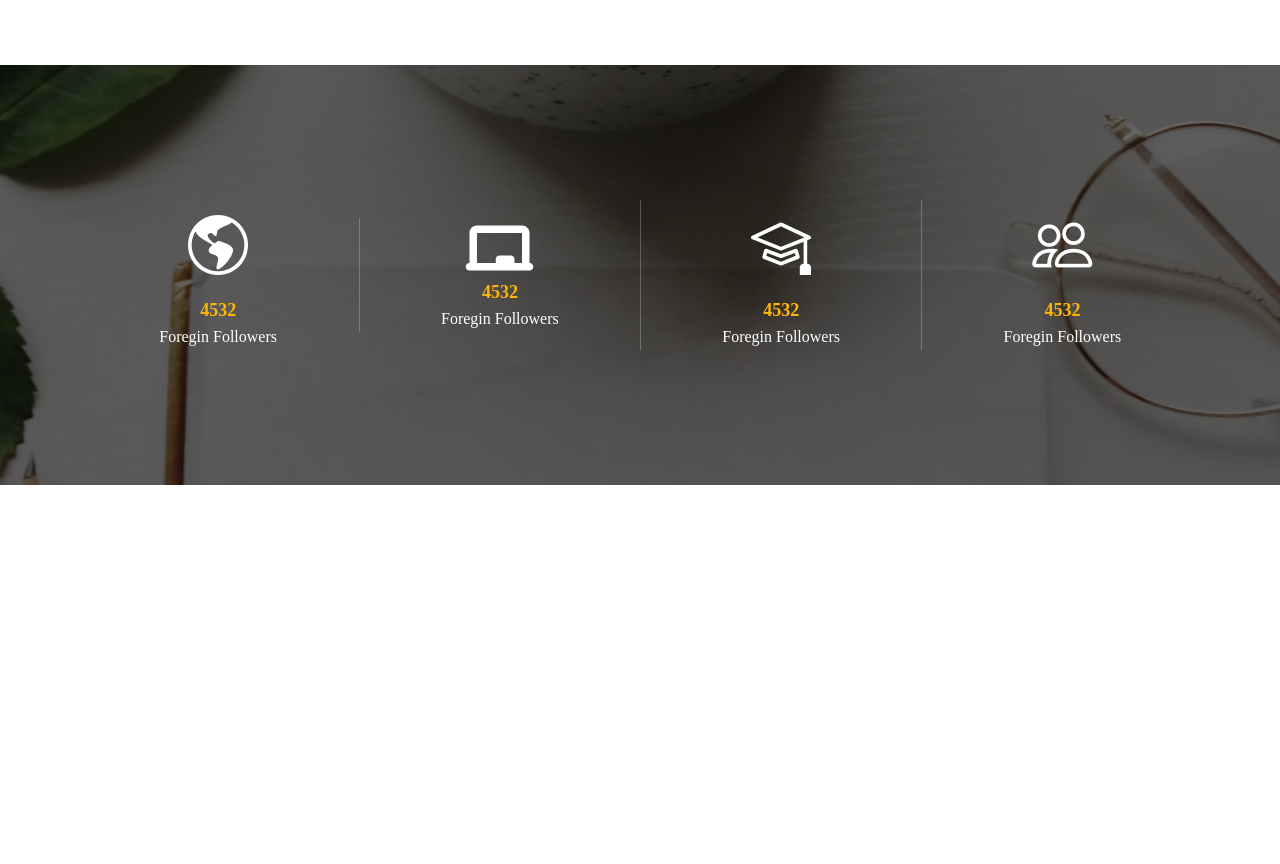
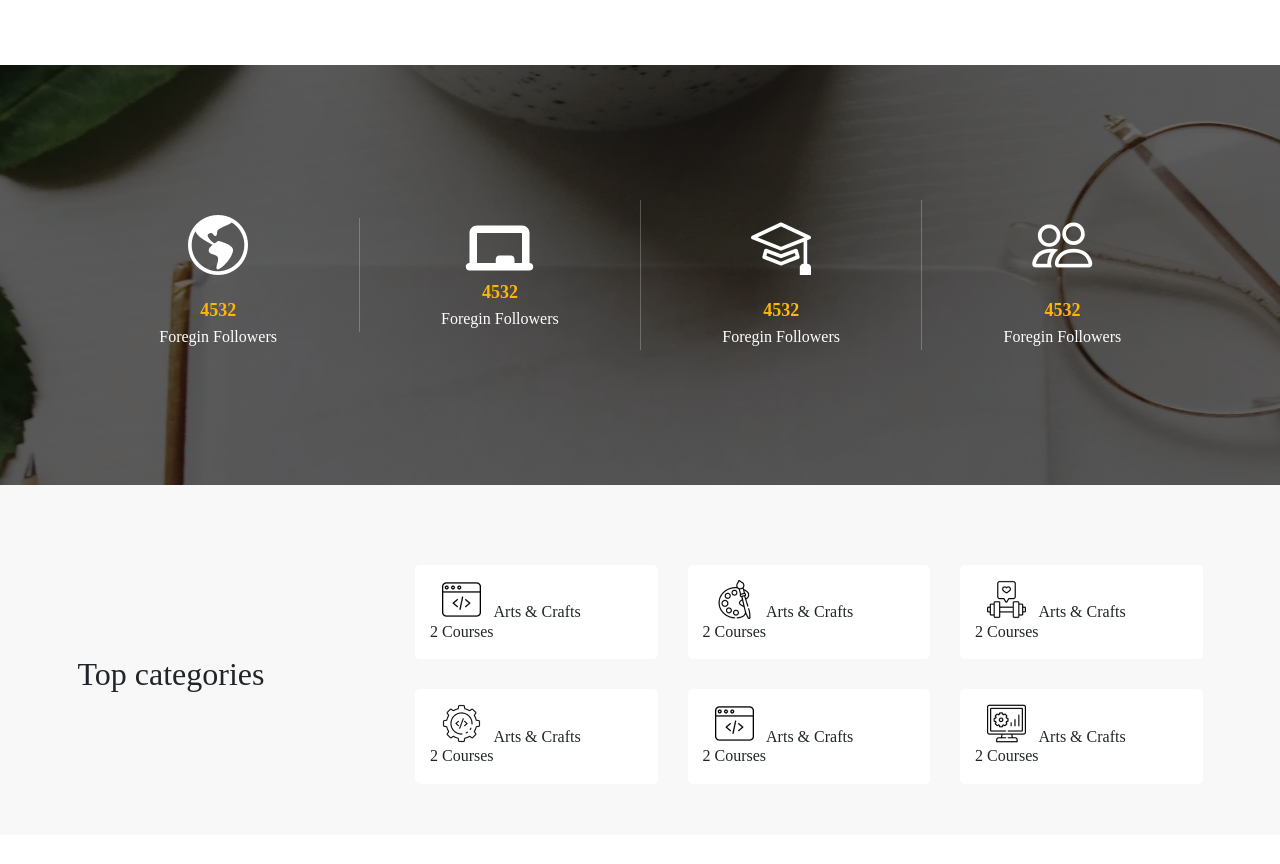
Before and after one commit to Afsanehaa/Coursera, a website: page index.html in a window 1280 px wide. Shown: the part 1604-2468 px from the top of the page. Before the commit the page ends 2239 px from the top, so only its background shows below. Drawn offline with nearby package versions, Linux system fonts and the light colour scheme.

Commit message:
category section

```diff
--- a/css/_Statistical.scss
+++ b/css/_Statistical.scss
@@ -6,7 +6,7 @@
     align-items: center;
     justify-content: center;
     margin-top: 150px;
-    margin-bottom: 150px;
+
 }
 .main-stat{
     display: flex;
--- /dev/null
+++ b/css/_category.scss
@@ -0,0 +1,43 @@
+.categories{
+    width: 100%;
+    height: 350px;
+    background-color: #f9f8f8;
+    display: flex;
+
+}
+.main-categories{
+    display: flex;
+    align-items: center;
+    justify-content: space-between;
+    flex-direction: row;
+    width: 100%;
+    padding: 80px 0;
+
+}
+.category__carts{
+    width: 70%;
+    display: grid;
+    grid-template-columns: var(--thim-ekits-course-columns,repeat(3,1fr));
+    row-gap: var(--thim-ekits-course-row-gap,30px);
+    column-gap: var(--thim-ekits-course-column-gap,30px);
+    align-items: center;
+    justify-content: center;
+
+
+}
+.category__cart{
+    background-color: #fff;
+    padding: 15px;
+    display: flex;
+    align-items: center;
+    justify-content:start;
+    border-radius: 5px;
+}
+.category-title{
+    font-size: 32px;
+}
+.category__count{
+    display: flex;
+    flex-direction: column;
+    align-items: center;
+}
--- a/css/index.scss
+++ b/css/index.scss
@@ -5,6 +5,7 @@
 @import './navbar.css';
 @import "./minixes";
 @import "./Statistical";
+@import "./category";
 @import "./courses";
 /* Start landing Styles */
 
--- a/index.html
+++ b/index.html
@@ -314,6 +314,62 @@
 
     <!-- finish Statistical information-->
 
+    <!-- start categories-->
+    <div class="categories">
+      <div class="container">
+        <div class="main-categories">
+          <h2 class="category-title">Top categories</h2>
+          <div class="category__carts">
+            <div class="category__cart">
+              <div class="category__count">
+                <img src="./images/001-web-programming.webp" alt="" class="category__count-icon">
+                <span>2 Courses</span>
+              </div>
+              <span>Arts & Crafts</span>
+            </div>
+            <div class="category__cart">
+              <div class="category__count">
+                <img src="./images/002-color-palette.webp" alt="" class="category__count-icon">
+                <span>2 Courses</span>
+              </div>
+              <span>Arts & Crafts</span>
+            </div>
+            <div class="category__cart">
+              <div class="category__count">
+                <img src="./images/003-lifestyle.webp" alt="" class="category__count-icon">
+                <span>2 Courses</span>
+              </div>
+              <span>Arts & Crafts</span>
+            </div>
+            <div class="category__cart">
+              <div class="category__count">
+                <img src="./images/004-setting.webp" alt="" class="category__count-icon">
+                <span>2 Courses</span>
+              </div>
+              <span>Arts & Crafts</span>
+            </div>
+            <div class="category__cart">
+              <div class="category__count">
+                <img src="./images/001-web-programming.webp" alt="" class="category__count-icon">
+                <span>2 Courses</span>
+              </div>
+              <span>Arts & Crafts</span>
+            </div>
+            <div class="category__cart">
+              <div class="category__count">
+                <img src="./images/005-settings.webp" alt="" class="category__count-icon">
+                <span>2 Courses</span>
+              </div>
+              <span>Arts & Crafts</span>
+            </div>
+          </div>
+        </div>
+
+      </div>
+    </div>
+
+    <!-- finish categories-->
+
 
 
     <script src="vendor/FontAwesome5/all.min.js"></script>
```
Also changed, not shown: css/index.css, images/001-web-programming.webp (added), images/002-color-palette.webp (added), images/003-lifestyle.webp (added), images/004-setting.webp (added), images/005-settings.webp (added), 1 other file.
